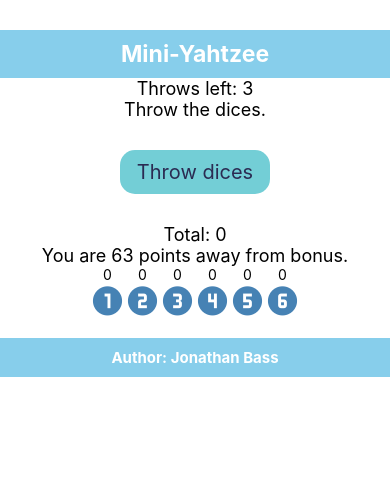
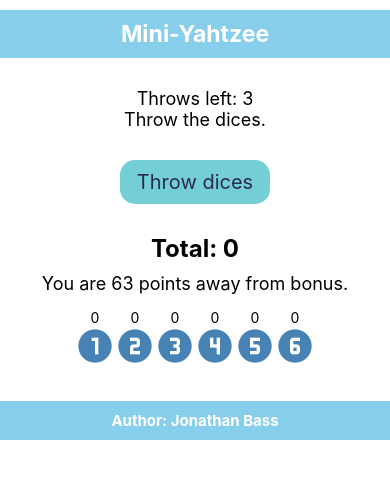
Before and after one commit to BassJonathan/Mini-Yahtzee, a React Native app: screen / in a window 390 px wide. Shown: the top 478 px of the page. Built offline with nearby package versions, Linux system fonts and the light colour scheme.

Commit message:
Style changes for mobile

```diff
--- a/App.js
+++ b/App.js
@@ -1,5 +1,5 @@
 import React from 'react';
-import { View } from 'react-native';
+import { SafeAreaView, ScrollView, View } from 'react-native';
 import Header from './components/Header';
 import Gameboard from './components/Gameboard';
 import Footer from './components/Footer';
@@ -7,10 +7,14 @@ import styles from './style/style';
 
 export default function App() {
   return (
-    <View style={styles.container}>
-      <Header/>
-      <Gameboard/>
-      <Footer/>
-    </View>
+    <SafeAreaView>
+      <ScrollView overScrollMode style={styles.scrollV}>
+        <View style={styles.container}>
+          <Header />
+          <Gameboard />
+          <Footer />
+        </View>
+      </ScrollView>
+    </SafeAreaView>
   );
 }
--- a/components/Gameboard.js
+++ b/components/Gameboard.js
@@ -36,7 +36,7 @@ export default function Gameboard() {
                 <MaterialCommunityIcons
                     name={board[i]}
                     key={"row" + i}
-                    size={50}
+                    size={65}
                     color={selectedDices[i] ? "black" : "steelblue"}
                 />
             </Pressable>
@@ -56,7 +56,7 @@ export default function Gameboard() {
 
     //Throw dices
     function throwDices() {
-        if (throwPossible || !gameOver) {
+        if (throwPossible && !gameOver) {
             for (let i = 0; i < NBR_OF_DICES; i++) {
                 if (!selectedDices[i]) {
                     let randomNumber = Math.floor(Math.random() * 6 + 1);
@@ -64,7 +64,7 @@ export default function Gameboard() {
                 }
             }
             setNbrOfThrowsLeft(nbrOfThrowsLeft - 1);
-        } else {
+        } else if (gameOver) {
             newGame();
         }
     }
@@ -84,7 +84,7 @@ export default function Gameboard() {
                     <MaterialCommunityIcons
                         name={'numeric-' + (i + 1) + '-circle'}
                         key={"nbrRow" + i}
-                        size={35}
+                        size={40}
                     color={usedNbrs[i] ? "black" : "steelblue"}
                     />
                 </Pressable>
@@ -173,7 +173,7 @@ export default function Gameboard() {
                     {gameOver ? 'New Game' : 'Throw dices'}
                 </Text>
             </Pressable>
-            <Text style={styles.gameinfo}>Total: {getBonus ? (sum + BONUS) : sum }</Text>
+            <Text style={[styles.gameinfo, styles.gamevalue]}>Total: {getBonus ? (sum + BONUS) : sum }</Text>
             <Text style={styles.gameinfo}>{checkBonus()}</Text>
             <View style={styles.flex}>{nbrRow}</View>
         </View>
--- a/style/style.js
+++ b/style/style.js
@@ -3,17 +3,21 @@ import { StyleSheet } from 'react-native';
 export default StyleSheet.create({
   container: {
     flex: 1,
-    backgroundColor: '#fff'
+    backgroundColor: '#fff',
+    height: '100%',
+  },
+  scrollV: {
+    height: "100%",
   },
   header: {
-    marginTop: 30,
+    marginTop: 10,
     backgroundColor: 'skyblue',
     flexDirection: 'row'
   },
   footer: {
     marginTop: 20,
     backgroundColor: 'skyblue',
-    flexDirection: 'row'
+    flexDirection: 'row',
   },
   title: {
     color: '#fff',
@@ -42,12 +46,18 @@ export default StyleSheet.create({
     justifyContent: 'center',
     fontSize: 18,
   },
+  gamevalue: {
+    fontSize: 24,
+    fontWeight: 'bold',
+    paddingBottom: 10,
+  },
   item: {
     margin: 15,
     padding: 5
   },
   flex: {
-    flexDirection: "row"
+    flexDirection: "row",
+    paddingVertical: 15,
   },
   button: {
     margin: 30,
```
